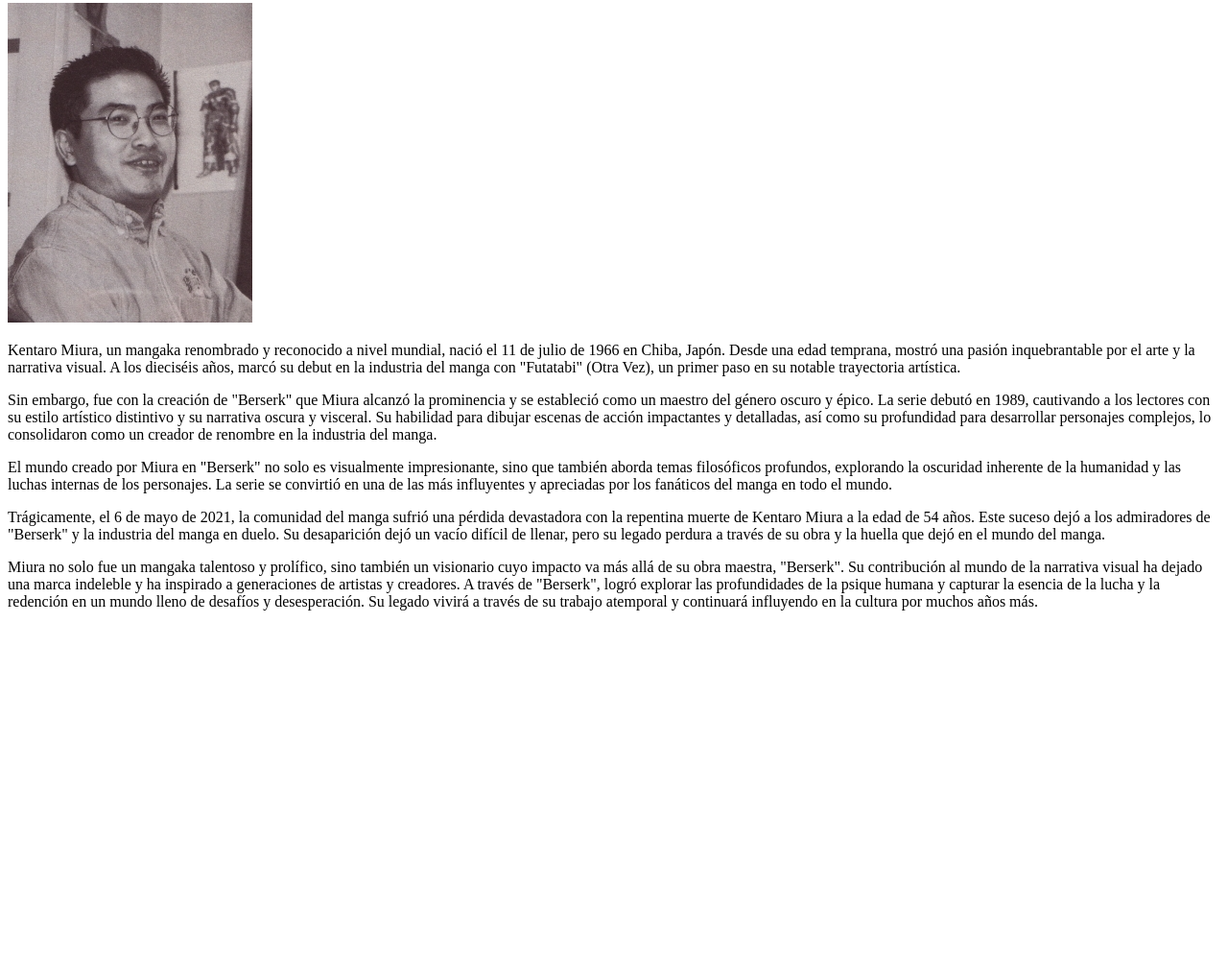
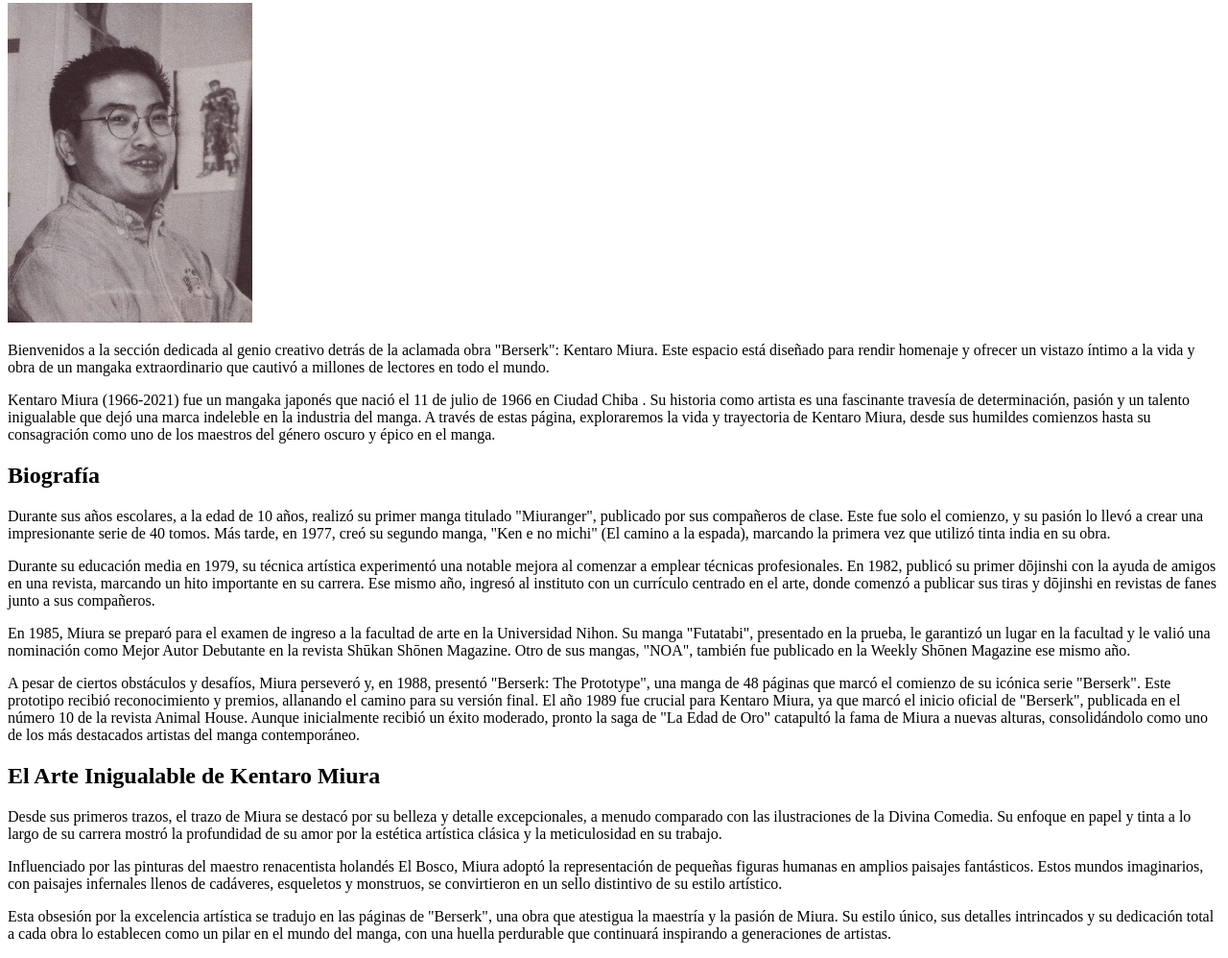
Before and after one commit to jayler0203/web-tributo, a plain HTML site: page autor.html in a window 1280 px wide. Shown: the part 766-1764 px from the top of the page at 96% size. Before the commit the page ends 1418 px from the top, so only its background shows below. Drawn offline with Linux system fonts and the light colour scheme.

Commit message:
cambiando un poco los Html y agregando estilos a el index

```diff
--- a/autor.html
+++ b/autor.html
@@ -21,47 +21,85 @@
       <h1>KKentaro Miura: El Genio Tras "Berserk"</h1>
       <img src="Imagenes/Kentaro_Miura.png" alt="" />
       <p>
-        Kentaro Miura, un mangaka renombrado y reconocido a nivel mundial, nació
-        el 11 de julio de 1966 en Chiba, Japón. Desde una edad temprana, mostró
-        una pasión inquebrantable por el arte y la narrativa visual. A los
-        dieciséis años, marcó su debut en la industria del manga con "Futatabi"
-        (Otra Vez), un primer paso en su notable trayectoria artística.
+        Bienvenidos a la sección dedicada al genio creativo detrás de la
+        aclamada obra "Berserk": Kentaro Miura. Este espacio está diseñado para
+        rendir homenaje y ofrecer un vistazo íntimo a la vida y obra de un
+        mangaka extraordinario que cautivó a millones de lectores en todo el
+        mundo.
       </p>
       <p>
-        Sin embargo, fue con la creación de "Berserk" que Miura alcanzó la
-        prominencia y se estableció como un maestro del género oscuro y épico.
-        La serie debutó en 1989, cautivando a los lectores con su estilo
-        artístico distintivo y su narrativa oscura y visceral. Su habilidad para
-        dibujar escenas de acción impactantes y detalladas, así como su
-        profundidad para desarrollar personajes complejos, lo consolidaron como
-        un creador de renombre en la industria del manga.
+        Kentaro Miura (1966-2021) fue un mangaka japonés que nació el 11 de
+        julio de 1966 en Ciudad Chiba . Su historia como artista es una
+        fascinante travesía de determinación, pasión y un talento inigualable
+        que dejó una marca indeleble en la industria del manga. A través de
+        estas página, exploraremos la vida y trayectoria de Kentaro Miura,
+        desde sus humildes comienzos hasta su consagración como uno de los
+        maestros del género oscuro y épico en el manga.
+      </p>
+      <section>
+        <h2>Biografía</h2>
+        <p>
+          Durante sus años escolares, a la edad de 10 años, realizó su primer
+          manga titulado "Miuranger", publicado por sus compañeros de clase.
+          Este fue solo el comienzo, y su pasión lo llevó a crear una
+          impresionante serie de 40 tomos. Más tarde, en 1977, creó su segundo
+          manga, "Ken e no michi" (El camino a la espada), marcando la primera
+          vez que utilizó tinta india en su obra.
         </p>
         <p>
-        El mundo creado por Miura en "Berserk" no solo es visualmente
-        impresionante, sino que también aborda temas filosóficos profundos,
-        explorando la oscuridad inherente de la humanidad y las luchas internas
-        de los personajes. La serie se convirtió en una de las más influyentes y
-        apreciadas por los fanáticos del manga en todo el mundo.
+          Durante su educación media en 1979, su técnica artística experimentó
+          una notable mejora al comenzar a emplear técnicas profesionales. En
+          1982, publicó su primer dōjinshi con la ayuda de amigos en una
+          revista, marcando un hito importante en su carrera. Ese mismo año,
+          ingresó al instituto con un currículo centrado en el arte, donde
+          comenzó a publicar sus tiras y dōjinshi en revistas de fanes junto a
+          sus compañeros.
         </p>
         <p>
-        Trágicamente, el 6 de mayo de 2021, la comunidad del manga sufrió una
-        pérdida devastadora con la repentina muerte de Kentaro Miura a la edad
-        de 54 años. Este suceso dejó a los admiradores de "Berserk" y la
-        industria del manga en duelo. Su desaparición dejó un vacío difícil de
-        llenar, pero su legado perdura a través de su obra y la huella que dejó
-        en el mundo del manga.
+          En 1985, Miura se preparó para el examen de ingreso a la facultad de
+          arte en la Universidad Nihon. Su manga "Futatabi", presentado en la
+          prueba, le garantizó un lugar en la facultad y le valió una nominación
+          como Mejor Autor Debutante en la revista Shūkan Shōnen Magazine. Otro
+          de sus mangas, "NOA", también fue publicado en la Weekly Shōnen
+          Magazine ese mismo año.
         </p>
         <p>
-        Miura no solo fue un mangaka talentoso y prolífico, sino también un
-        visionario cuyo impacto va más allá de su obra maestra, "Berserk". Su
-        contribución al mundo de la narrativa visual ha dejado una marca
-        indeleble y ha inspirado a generaciones de artistas y creadores. A
-        través de "Berserk", logró explorar las profundidades de la psique
-        humana y capturar la esencia de la lucha y la redención en un mundo
-        lleno de desafíos y desesperación. Su legado vivirá a través de su
-        trabajo atemporal y continuará influyendo en la cultura por muchos años
-        más.
+          A pesar de ciertos obstáculos y desafíos, Miura perseveró y, en 1988,
+          presentó "Berserk: The Prototype", una manga de 48 páginas que marcó
+          el comienzo de su icónica serie "Berserk". Este prototipo recibió
+          reconocimiento y premios, allanando el camino para su versión final.
+          El año 1989 fue crucial para Kentaro Miura, ya que marcó el inicio
+          oficial de "Berserk", publicada en el número 10 de la revista Animal
+          House. Aunque inicialmente recibió un éxito moderado, pronto la saga
+          de "La Edad de Oro" catapultó la fama de Miura a nuevas alturas,
+          consolidándolo como uno de los más destacados artistas del manga
+          contemporáneo.
         </p>
+      </section>
+      <section>
+        <h2>El Arte Inigualable de Kentaro Miura</h2>
+        <p>
+          Desde sus primeros trazos, el trazo de Miura se destacó por su belleza
+          y detalle excepcionales, a menudo comparado con las ilustraciones de
+          la Divina Comedia. Su enfoque en papel y tinta a lo largo de su
+          carrera mostró la profundidad de su amor por la estética artística
+          clásica y la meticulosidad en su trabajo.
+        </p>
+        <p>
+          Influenciado por las pinturas del maestro renacentista holandés El
+          Bosco, Miura adoptó la representación de pequeñas figuras humanas en
+          amplios paisajes fantásticos. Estos mundos imaginarios, con paisajes
+          infernales llenos de cadáveres, esqueletos y monstruos, se
+          convirtieron en un sello distintivo de su estilo artístico.
+        </p>
+        <p>
+          Esta obsesión por la excelencia artística se tradujo en las páginas de
+          "Berserk", una obra que atestigua la maestría y la pasión de Miura. Su
+          estilo único, sus detalles intrincados y su dedicación total a cada
+          obra lo establecen como un pilar en el mundo del manga, con una huella
+          perdurable que continuará inspirando a generaciones de artistas.
+        </p>
+      </section>
     </main>
   </body>
 </html>
```
Also changed, not shown: argumento.html (+1 -1 lines), index.html (+23 -15 lines), legado.html (+7 -6 lines), personajes.html (+1 -0 lines), Imagenes/Futatabi.webp (added), Imagenes/introduccion.webp (added), Imagenes/mangaBersek.webp (renamed from Imagenes/inicio.webp), Imagenes/schierke.jpg (added), 1 other file. Lines whose indentation alone changed are shown as unchanged.
